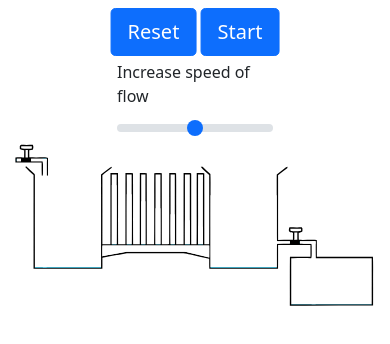
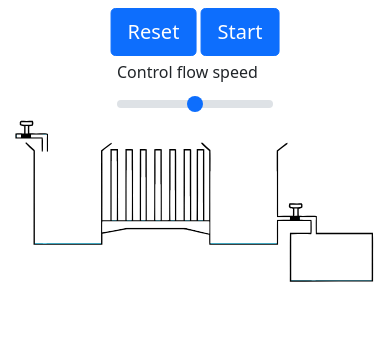
Before and after one commit to virtual-labs/exp-bernoullis-iiith, a plain HTML site: page experiment/simulation/index.html in a window 390 px wide. Drawn offline with nearby package versions, Linux system fonts and the light colour scheme.

Commit message:
responsiveness increased

```diff
--- a/experiment/simulation/index.html
+++ b/experiment/simulation/index.html
@@ -30,9 +30,7 @@
       </div>
     </div>
     <div class="slidecontainer">
-      <label for="customRange1" class="form-label"
-        >Increase speed of flow</label
-      >
+      <label for="customRange1" class="form-label">Control flow speed</label>
       <input type="range" class="form-range" id="water-flow" />
     </div>
     <svg viewBox="0 0 928 435" version="1.1" xmlns="http://www.w3.org/2000/svg">
--- a/experiment/simulation/js/main.js
+++ b/experiment/simulation/js/main.js
@@ -88,6 +88,7 @@ let asyncMove = async (id, curPosition = 0, finalPosition = 1) => {
 let startAnimation = async () => {
   speed2 = document.getElementById("water-flow").value;
   speed2 = speed2 * 0.0002;
+  speed2 = speed2 == 0 ? 0.0002 : speed2;
   for (let i = 0; i < ids.length; i++) {
     id = ids[i];
     if (id == "long-pipe" || id == "tap2-pipe-after") {
```
